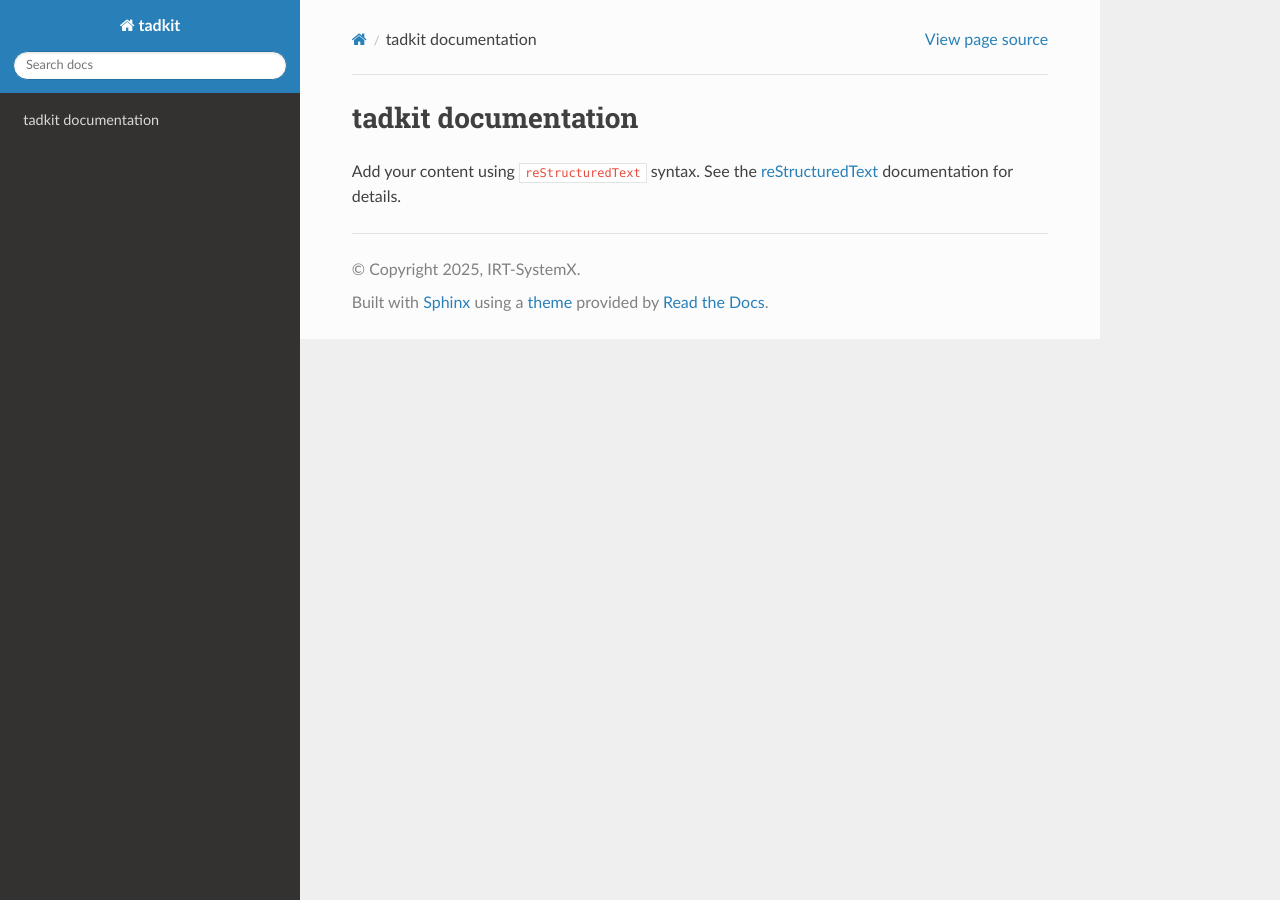
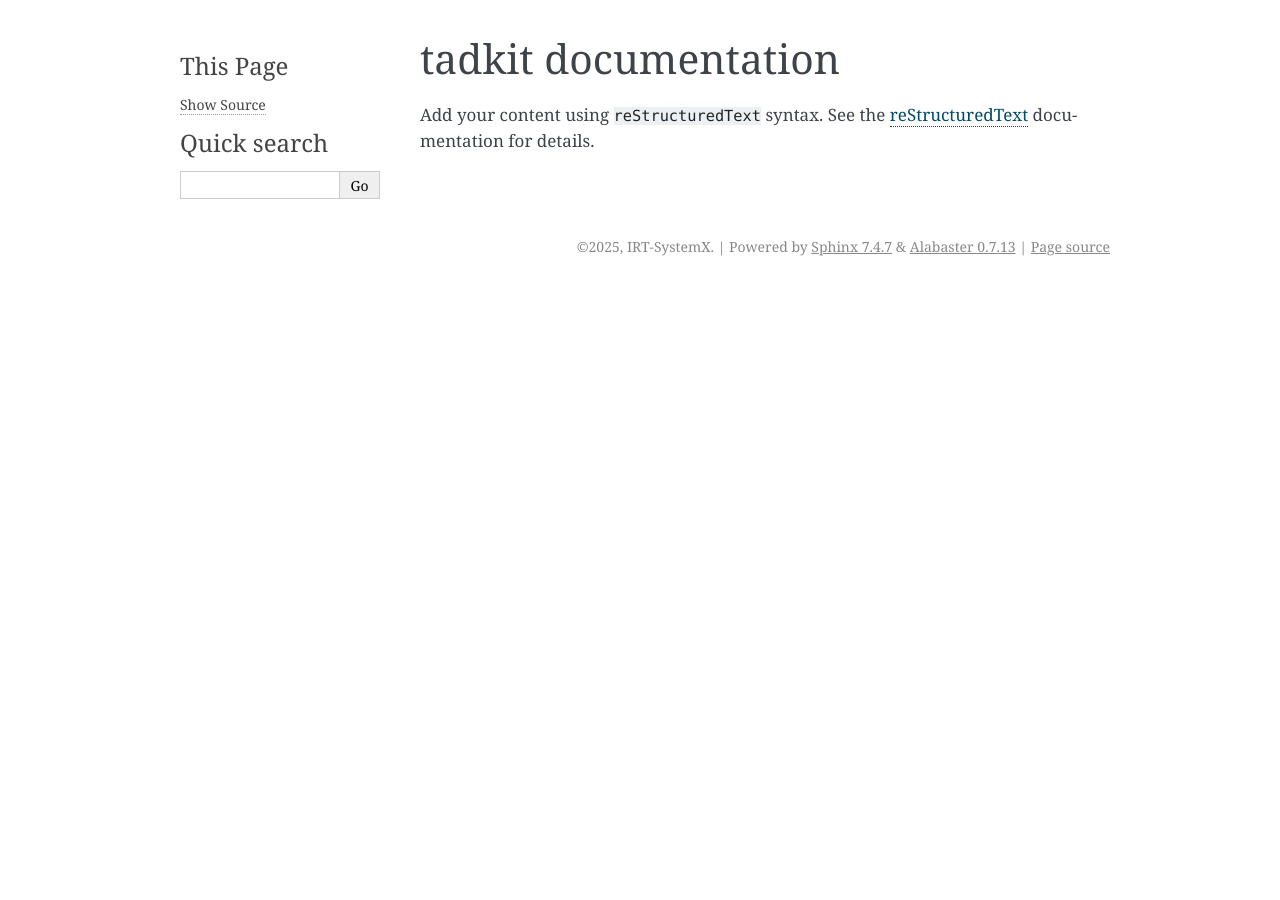
Before and after one commit to IRT-SystemX/tadkit-core, a Sphinx documentation site: the page built from docs/source/index.rst, in a window 1280 px wide. Built offline with Sphinx 7.4.7, drawn with Linux system fonts in a browser that asks for light colours.

Commit message:
fix sphinx css on github pages

```diff
--- a/docs/source/conf.py
+++ b/docs/source/conf.py
@@ -14,20 +14,12 @@ copyright = "2025, IRT-SystemX"
 author = "IRT-SystemX"
 release = "1.0"
 
-import sphinx_rtd_theme
 
 # -- General configuration ---------------------------------------------------
 # https://www.sphinx-doc.org/en/master/usage/configuration.html#general-configuration
 
 
-extensions = [
-        'sphinx.ext.autodoc',
-    'sphinx.ext.viewcode',
-    'sphinx_rtd_theme']
-
-
-# Add the theme's static files (this step is usually optional)
-html_theme_path = [sphinx_rtd_theme.get_html_theme_path()]
+extensions = []
 
 templates_path = ["_templates"]
 exclude_patterns = []
@@ -35,5 +27,4 @@ exclude_patterns = []
 # -- Options for HTML output -------------------------------------------------
 # https://www.sphinx-doc.org/en/master/usage/configuration.html#options-for-html-output
 
-html_theme = "sphinx_rtd_theme"
 html_static_path = ["_static"]
```
